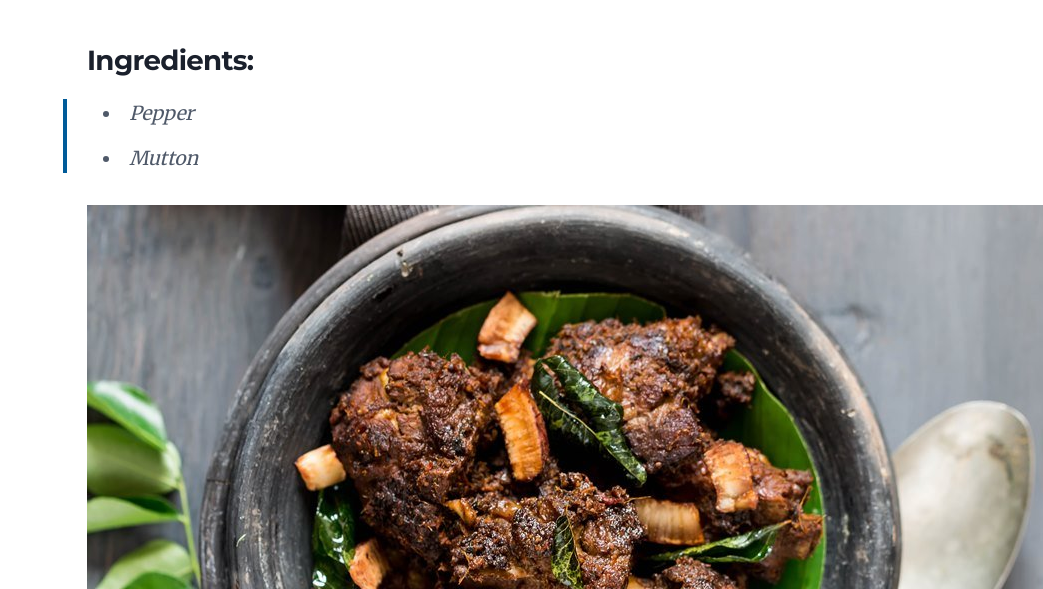
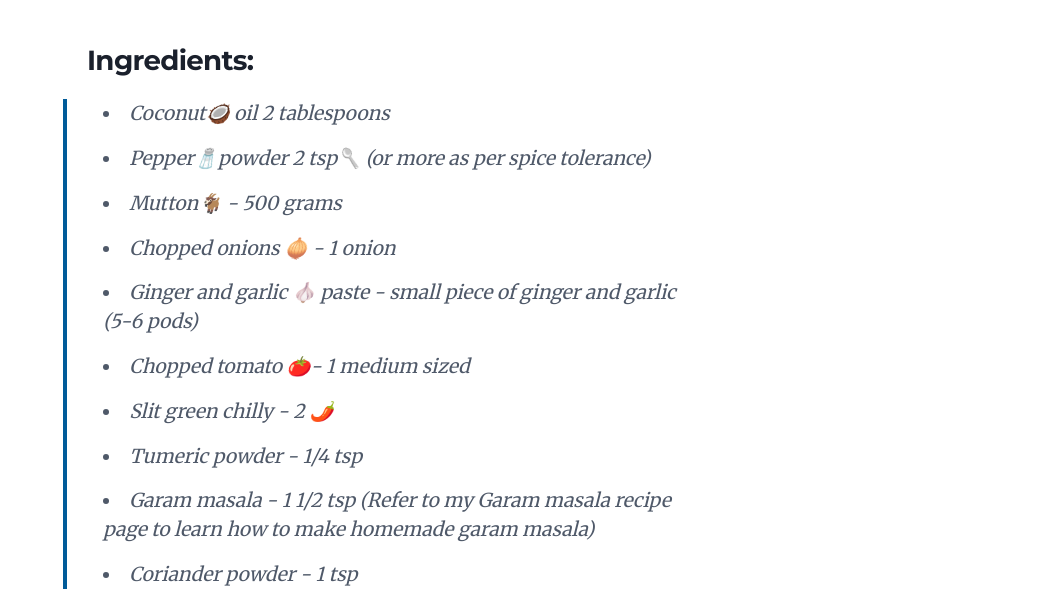
Before and after one commit to rebeccaapollos/cookbook, a Gatsby site: page /mutton-fry/ in a window 1280 px wide. Shown: the part 211-800 px from the top of the page, without its empty margins (237-1280 px from the left). Built offline with nearby package versions, Linux system fonts and the light colour scheme; Gatsby itself is replaced by a stand-in of ours.

Commit message:
mutton receipe list

```diff
--- a/content/blog/mutton-fry/index.md
+++ b/content/blog/mutton-fry/index.md
@@ -6,7 +6,17 @@ description: "Mutton fry recipe."
 
 ### Ingredients:
 
-> - Pepper
-> - Mutton
+> - Coconut🥥 oil 2 tablespoons
+> - Pepper🧂powder 2 tsp🥄 (or more as per spice tolerance)
+> - Mutton🐐 - 500 grams
+> - Chopped onions 🧅 - 1 onion
+> - Ginger and garlic 🧄 paste - small piece of ginger and garlic (5-6 pods)
+> - Chopped tomato 🍅- 1 medium sized
+> - Slit green chilly - 2 🌶️
+> - Tumeric powder - 1/4 tsp
+> - Garam masala - 1 1/2 tsp (Refer to my Garam masala recipe page to learn how to make homemade garam masala)
+> - Coriander powder - 1 tsp
+> - Salt 🧂 to taste
+> - Curry leaves 🍃 - 2 strings
 
-![Fish Curry](./Mutton_Fry.jpg)
+![Mutton Curry](./Mutton_Fry.jpg)
```
